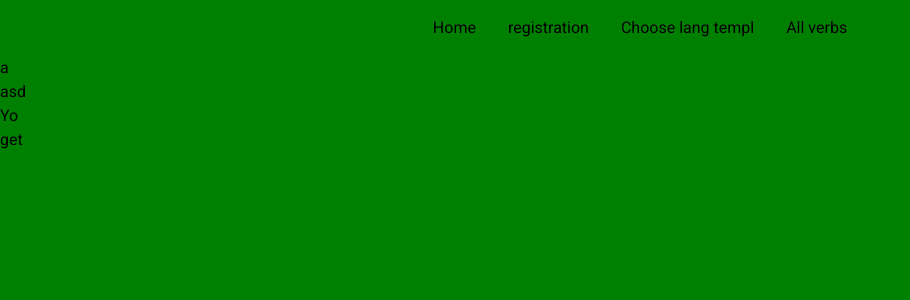
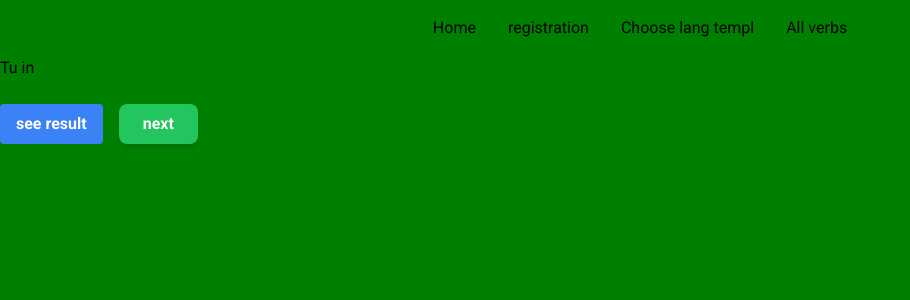
Before and after one commit to randomhero177/conjugate-me, a Next.js app: page /practice-selected in a window 1280 px wide. Shown: the top 300 px of the page, without its empty margins (0-910 px from the left). Built offline with nearby package versions, Linux system fonts and the light colour scheme.

Commit message:
set tiny styles and randomiseVerbsAndTense

```diff
--- a/src/app/practice-selected/page.tsx
+++ b/src/app/practice-selected/page.tsx
@@ -21,37 +21,42 @@ export default function PracticeSelected() {
     const [currentVerb, setCurrentVerb] = useState('');
     const [currentTense, setCurrentTense] = useState('');
 
-    function getCurrentCorrect() {
+    function getCurrentConjugated() {
         console.log(currentPronomb);
         const conjugatedVerb = SpanishVerbs.getConjugation(currentVerb, currentTense.replace(' ', '_'), Pronomb.indexOf(currentPronomb));
         console.log(conjugatedVerb)
         return conjugatedVerb
     }
 
-    useEffect(() => {
-        console.log('asdasda asdasd 2');
-        console.log(selectedVerbs);
-        console.log(selectedVerbs.length);
-        console.log(selectedTenses);
-        console.log(selectedTenses.length);
-        console.log(Pronomb);
-
+    function randomiseVerbsAndTense() {
         setCurrentVerb(selectedVerbs.length > 1 ? selectedVerbs[getRandomInRange(0, selectedVerbs.length - 1)] : selectedVerbs[0]);
         setCurrentTense(selectedTenses.length > 1 ? selectedTenses[getRandomInRange(0, selectedTenses.length - 1)] : selectedTenses[0]);
+        setCurrentPronomb(Pronomb[getRandomInRange(0, 5)]);
+    }
 
-
-        setCurrentPronomb(Pronomb[getRandomInRange(0, 5)]);
+    useEffect(() => {
+        randomiseVerbsAndTense();
       }, []);
 
     return (
         <div>
-            a
-            <div>{selectedVerbs}</div>
-            <div>asd</div>
-            {currentPronomb}
-            <div>{currentTense}</div>
-            <div>{currentVerb}</div>
-            <div><span onClick={() => getCurrentCorrect()}>get</span></div>
+            <div>
+                {selectedVerbs.map((item) => (
+                    <span key={`selectedVerbs_item_${item}`}>{item} </span>
+                ))}
+            </div>
+
+            <div>{currentPronomb} <i><b>{currentVerb}</b></i> in {currentTense}</div>
+            <div className="mt-6">
+                <button
+                    className="bg-blue-500 hover:bg-blue-700 text-white font-bold py-2 px-4 rounded focus:outline-none focus:shadow-outline"
+                    onClick={() => getCurrentConjugated()}
+                >see result</button>
+                <button
+                    className="ml-4 px-6 py-2 bg-green-500 text-white font-bold rounded-lg shadow-md hover:bg-green-600 focus:outline-none focus:ring-2 focus:ring-green-400 focus:ring-opacity-50 transition"
+                    onClick={() => randomiseVerbsAndTense()}
+                >next</button>
+            </div>
         </div>
     )
 }
```
